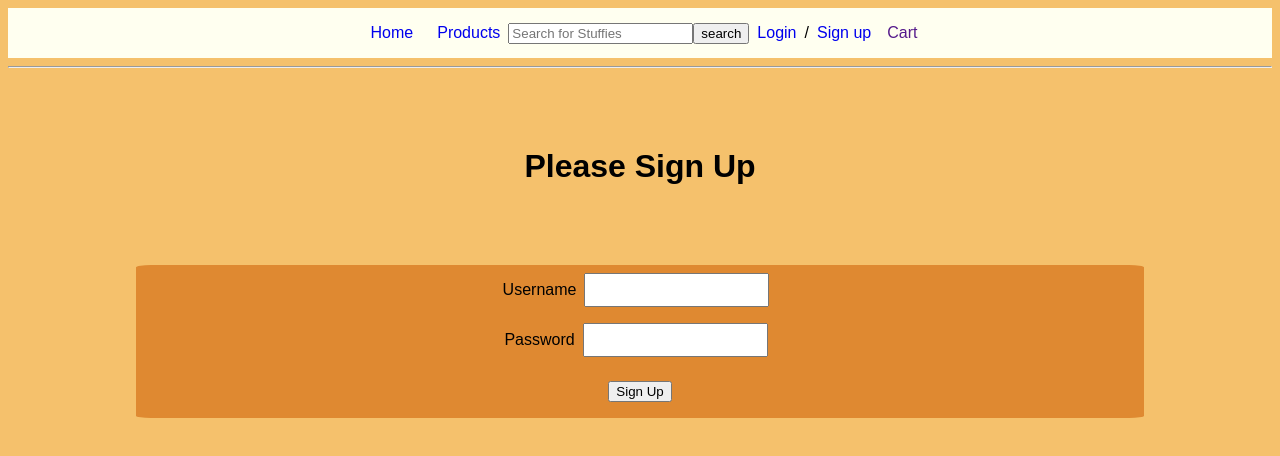
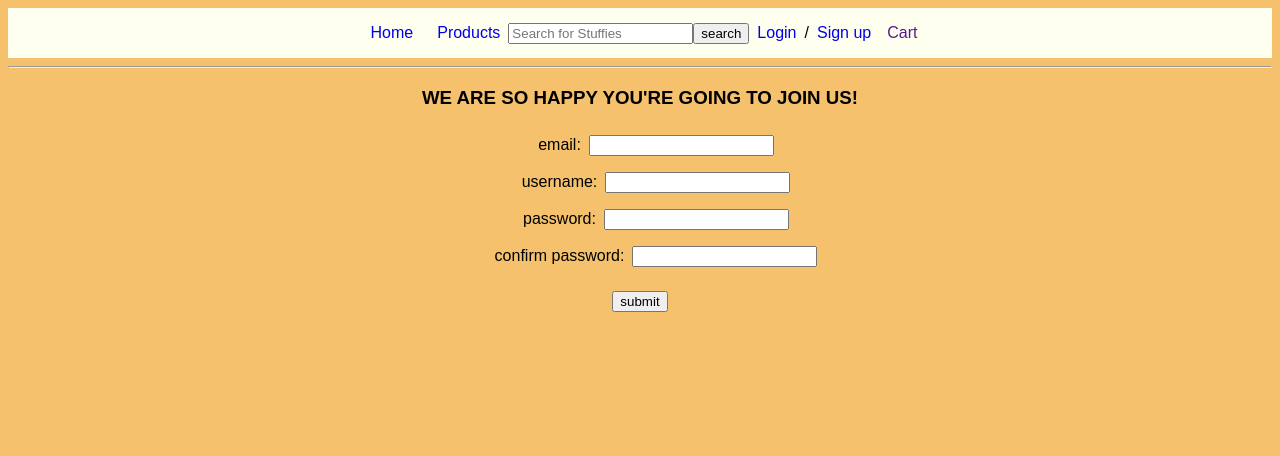
Before and after one commit to SuperiorSquirrels/squirrels, a React app: page /signup in a window 1280 px wide. Shown: the top 456 px of the page. Built offline with nearby package versions, Linux system fonts and the light colour scheme.

Commit message:
adds styling for allproducts, styling for signup, login feature, reintegrated signup and more

```diff
--- a/client/Routes.js
+++ b/client/Routes.js
@@ -2,7 +2,8 @@ import React, { Component, Fragment } from "react";
 import { connect } from "react-redux";
 import { withRouter, Route, Switch, Redirect } from "react-router-dom";
 import AllProducts from "./components/AllProducts";
-import { Login, Signup } from './components/AuthForm';
+import { Login } from './components/AuthForm';
+import Signup from './components/Signup';
 import Home from "./components/Home";
 //import Signup from "./components/Signup";
 import SingleProduct from "./components/SingleProduct";
--- a/client/components/Signup.js
+++ b/client/components/Signup.js
@@ -40,44 +40,48 @@ class Signup extends React.Component {
 
   render() {
     return (
-      <div>
+      <div style={{textAlign: 'center'}}>
         <h3>WE ARE SO HAPPY YOU'RE GOING TO JOIN US!</h3>
         <form onSubmit={this.handleSubmit}>
-          <ul>
+          <ul style={{listStyle:'none'}}>
             <li>
-              <label name="email">email: </label>
+              <label style={{ display: "inline-block" }, {display:'inline-flex'}} name="email">email: </label>
               <input
                 name="email"
                 type="text"
                 onChange={this.handleChange}
                 value={this.state.email}
+                style={{margin:'.5rem'}}
               />
             </li>
             <li>
-              <label name="username">username: </label>
+              <label style={{ display: "inline-block" }} name="username">username: </label>
               <input
                 name="username"
                 type="text"
                 onChange={this.handleChange}
                 value={this.state.username}
+                style={{margin:'.5rem'}}
               />
             </li>
             <li>
-              <label name="password">password: </label>
+              <label style={{ display: "inline-block" }} name="password">password: </label>
               <input
                 name="password"
                 type="text"
                 onChange={this.handleChange}
                 value={this.state.password}
+                style={{margin:'.5rem'}}
               />
             </li>
             <li>
-              <label name="confirmPassword">confirm password: </label>
+              <label style={{ display: "inline-block" }} name="confirmPassword">confirm password: </label>
               <input
                 name="confirmPassword"
                 type="text"
                 onChange={this.handleChange}
                 value={this.state.confirmPassword}
+                style={{margin:'.5rem'}}
               />
             </li>
           </ul>
```
